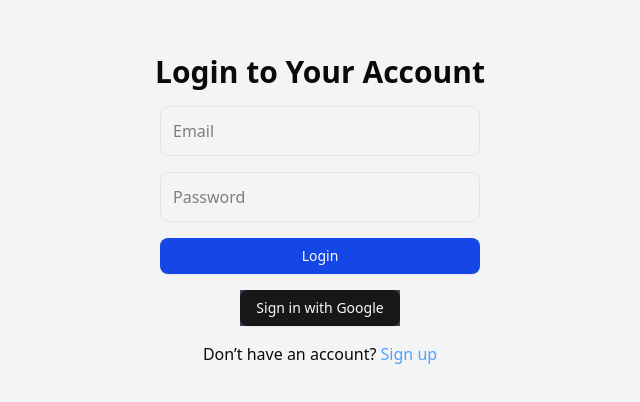
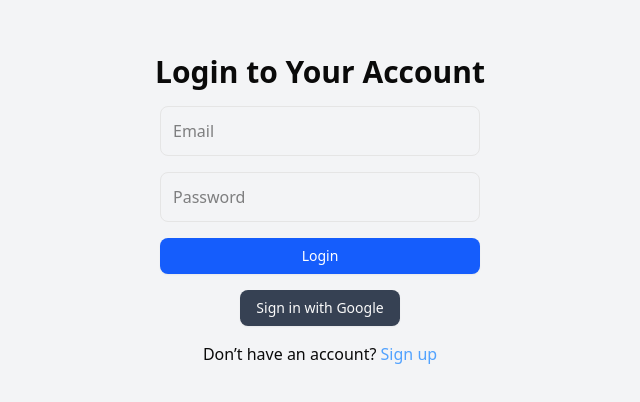
Before and after one commit to kadelcode/ai-chat-app, a Next.js app: page /login in a window 1280 px wide. Shown: the part 190-592 px from the top of the page, without its empty margins (320-960 px from the left). Built offline with nearby package versions, Linux system fonts and the light colour scheme; no server answers.

Commit message:
Modify code structure and styles

```diff
--- a/src/app/login/page.tsx
+++ b/src/app/login/page.tsx
@@ -61,14 +61,15 @@ export default function LoginPage() {
           className="p-3 border rounded-md"
         />
 
-        <Button type="submit" className="bg-blue-700" disabled={loading}>
-            { loading ? <Loader2 /> : "Login" }
+        <Button type="submit" className="bg-[#155dfc] hover:bg-[#1447e6] text-white cursor-pointer" disabled={loading}>
+            { loading ? <Loader2 className="animate-spin" /> : "Login" }
         </Button>
       </form>
 
-      <div className="mt-4 bg-gray-700">
+      <div className="mt-4">
         <Button
           onClick={() => signInWithPopup(auth, googleProvider)}
+          className="cursor-pointer rounded-md bg-[#364153]"
         >
             Sign in with Google
         </Button>
```
